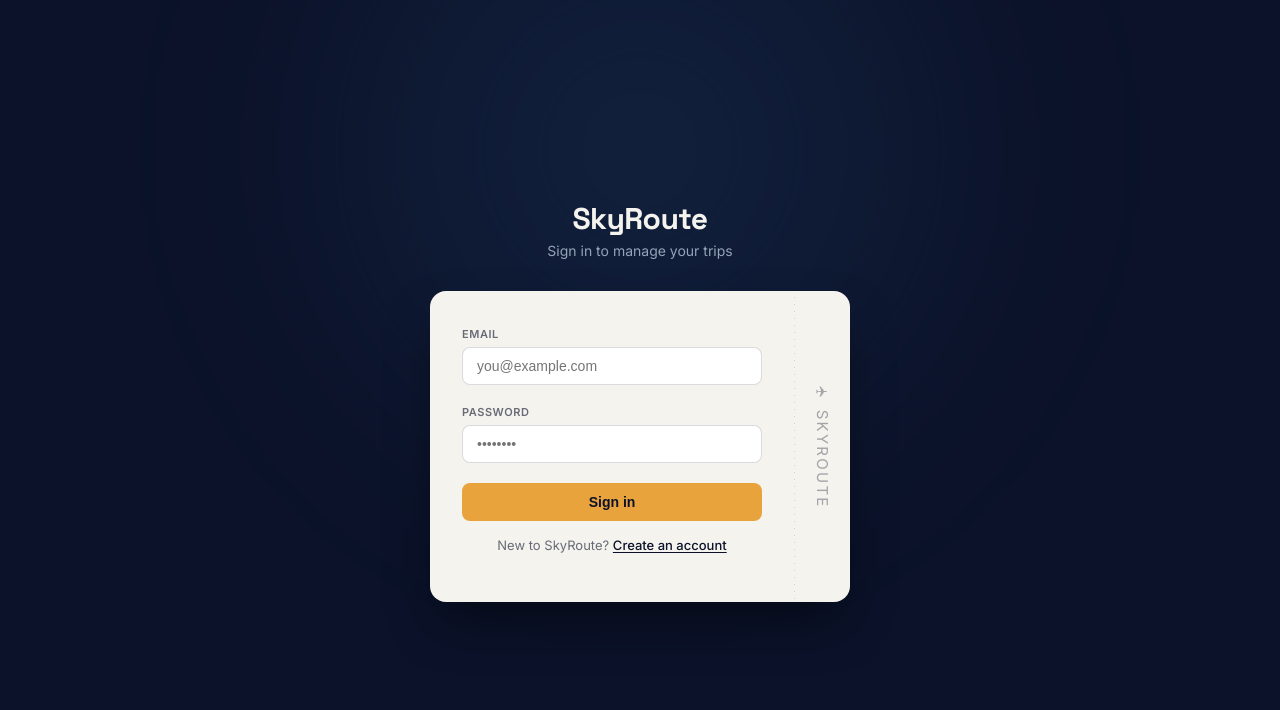
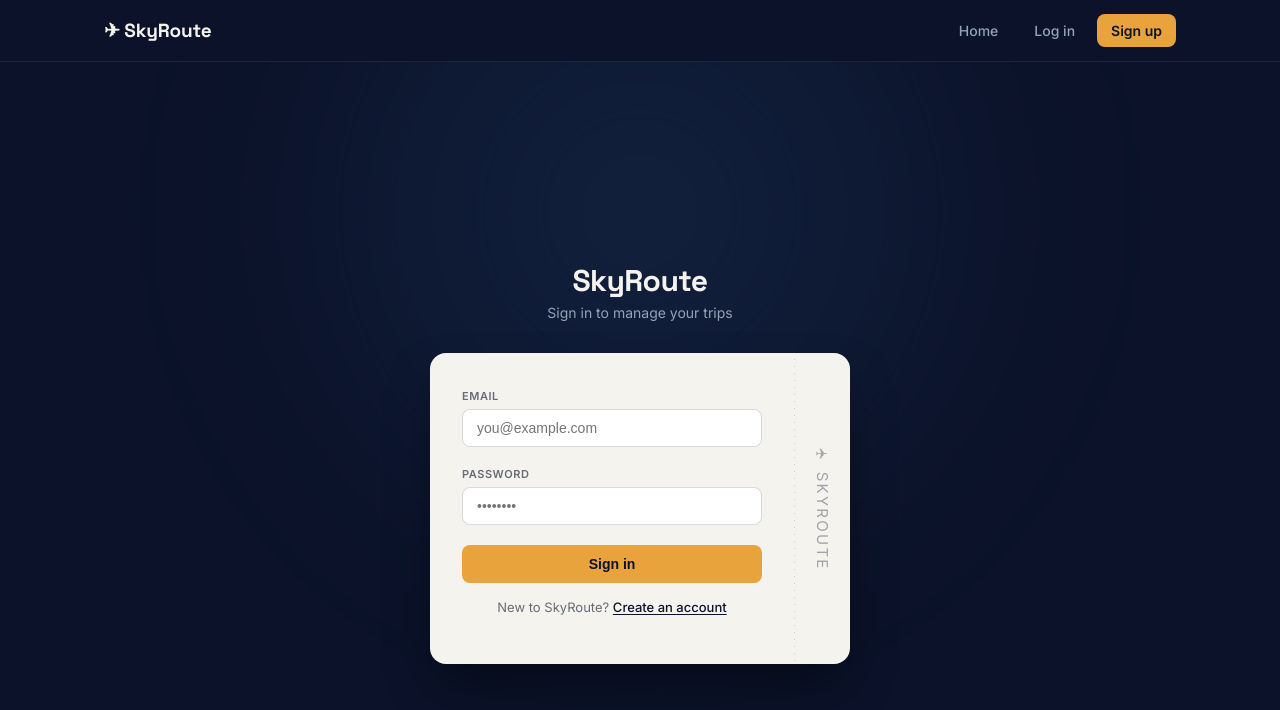
Before and after one commit to roshanmishra17/Flight-Booking-System, a React (Vite) app in the folder frontend/React/: page /login in a window 1280 px wide. Shown: the top 710 px of the page. Built offline with nearby package versions, Linux system fonts and the light colour scheme; no server answers.

Commit message:
Add the NavBar component in app

```diff
--- a/frontend/React/src/App.jsx
+++ b/frontend/React/src/App.jsx
@@ -1,6 +1,12 @@
+import Navbar from "./components/NavBar";
 import AppRoutes from "./routes/AppRoutes";
 function App() {
-    return <AppRoutes />;
+    return(
+        <>
+            <Navbar/>
+            <AppRoutes/>
+        </>
+    )
 }
 
 export default App
```
